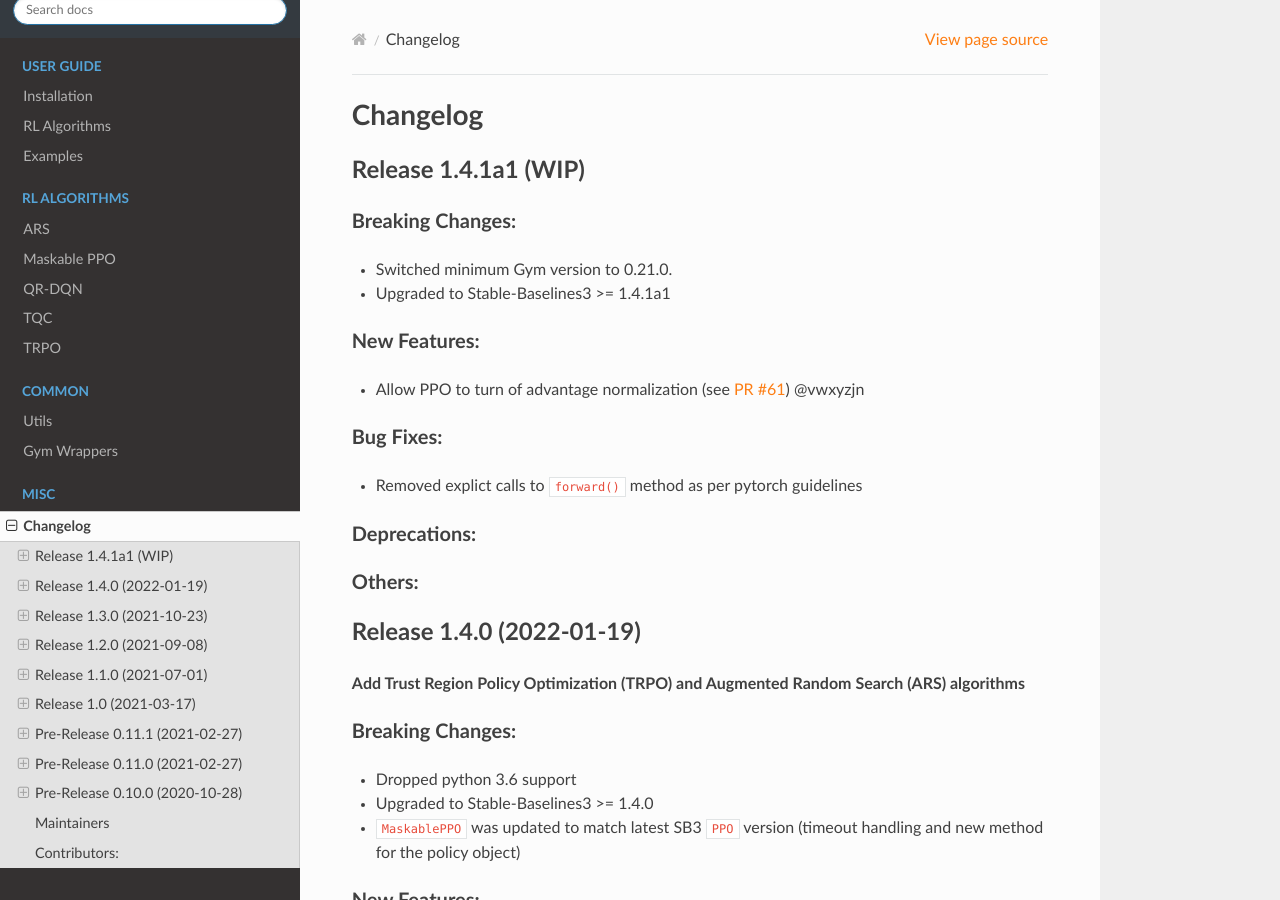
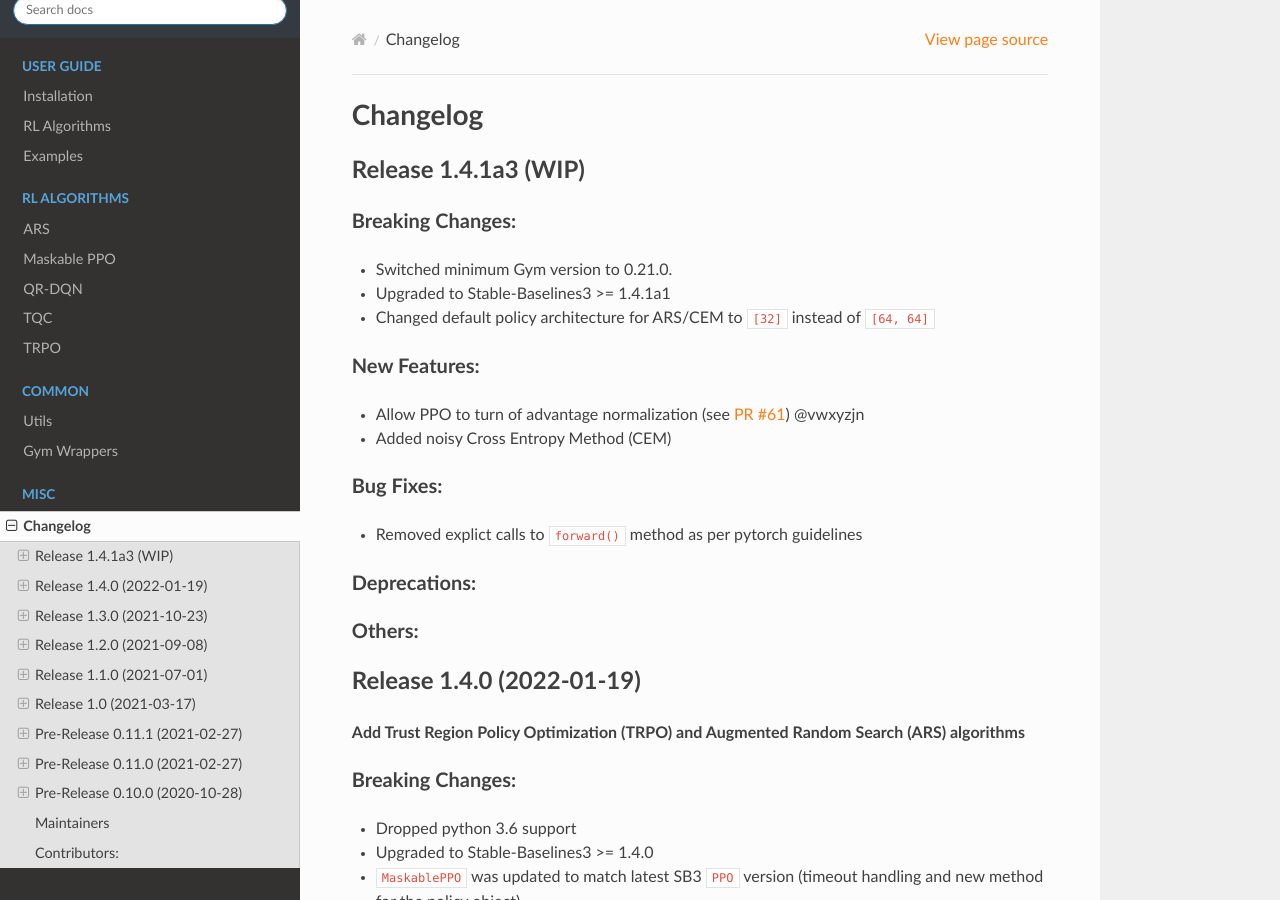
Before and after one commit to Stable-Baselines-Team/stable-baselines3-contrib, a Sphinx documentation site: the page built from docs/misc/changelog.rst, in a window 1280 px wide and 900 px high. Built offline with Sphinx 7.4.7 and the Read the Docs theme 2.0.0, drawn with Linux system fonts in a browser that asks for light colours.

Commit message:
Update default net arch for ARS/CEM

```diff
--- a/docs/misc/changelog.rst
+++ b/docs/misc/changelog.rst
@@ -3,18 +3,19 @@
 Changelog
 ==========
 
-Release 1.4.1a1 (WIP)
+Release 1.4.1a3 (WIP)
 -------------------------------
-
 
 Breaking Changes:
 ^^^^^^^^^^^^^^^^^
 - Switched minimum Gym version to 0.21.0.
 - Upgraded to Stable-Baselines3 >= 1.4.1a1
+- Changed default policy architecture for ARS/CEM to ``[32]`` instead of ``[64, 64]``
 
 New Features:
 ^^^^^^^^^^^^^
 - Allow PPO to turn of advantage normalization (see `PR #61 <https://github.com/Stable-Baselines-Team/stable-baselines3-contrib/pull/61>`_) @vwxyzjn
+- Added noisy Cross Entropy Method (CEM)
 
 Bug Fixes:
 ^^^^^^^^^^
```
Also changed, not shown: 1 other file.
